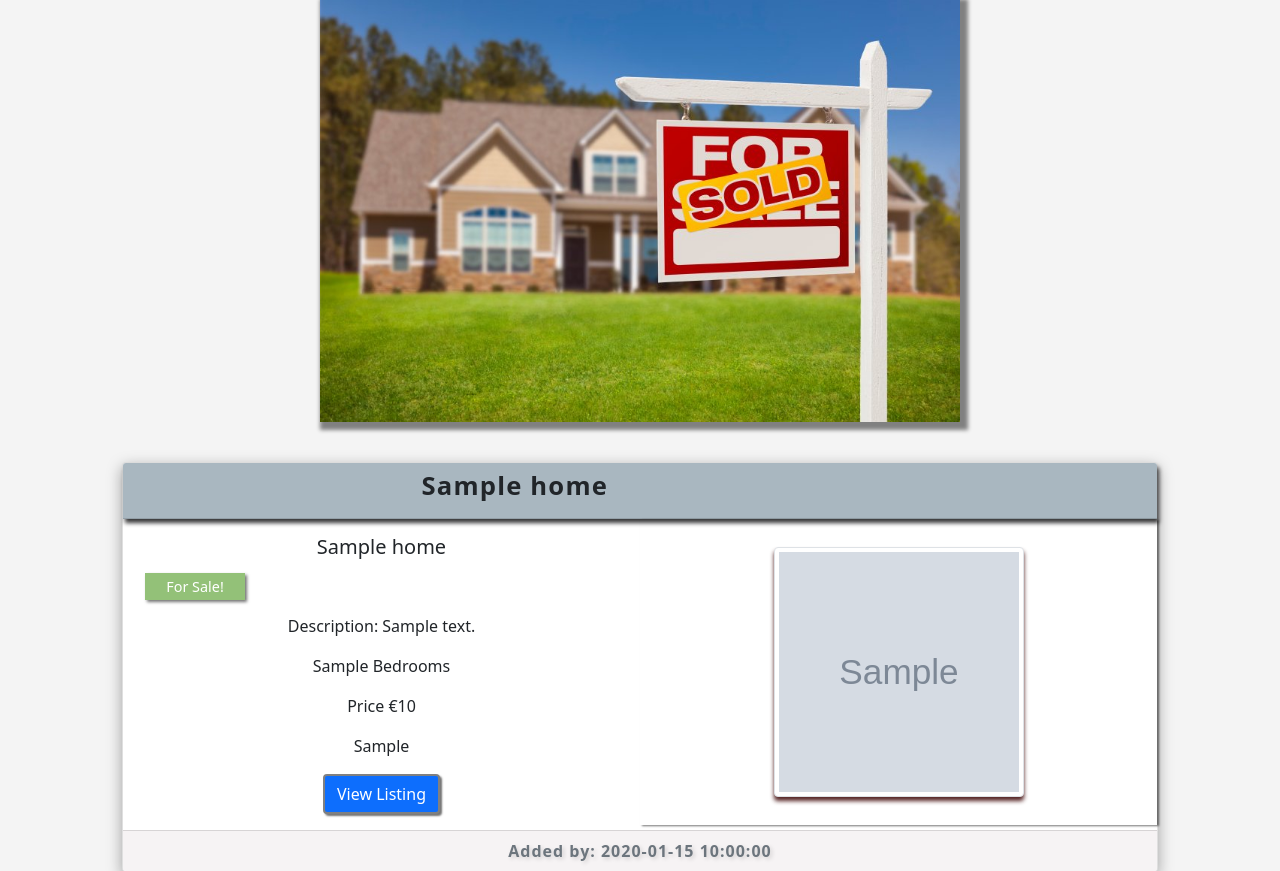
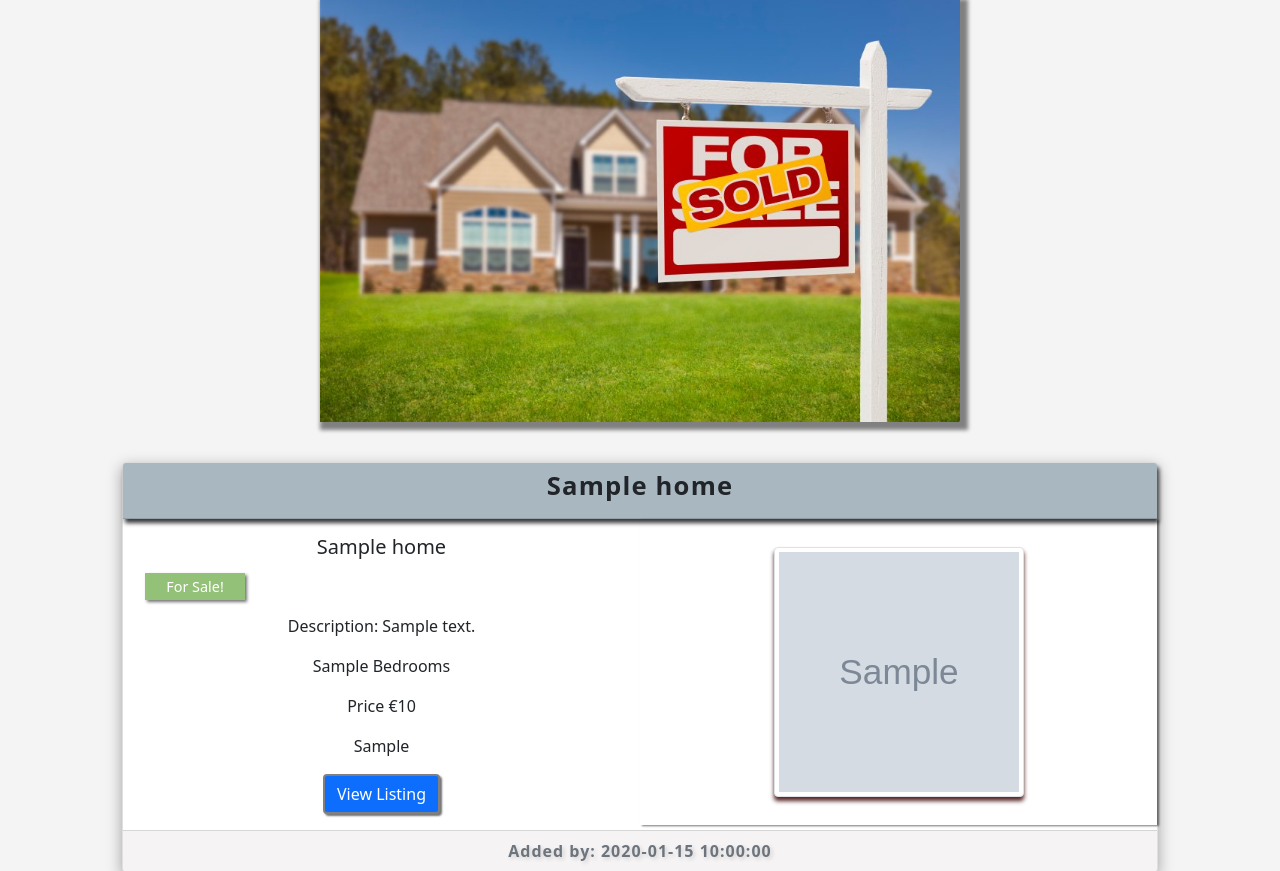
Before and after one commit to BXS-Archipelago/Property_Finder, a Flask app: page / in a window 1280 px wide. Shown: the part 99-970 px from the top of the page. Run offline with Flask 2, Linux system fonts and the light colour scheme; grey boxes marked "Sample" are stand-in pictures; a database or web service that is not in the repository returns one stand-in record (values such as "Sample title"); some libraries are stand-ins or nearby versions.

Commit message:
styling modifications

```diff
--- a/templates/homes.html
+++ b/templates/homes.html
@@ -17,7 +17,7 @@
 <div class="col-sm-6  col-md-10 offset-md-1 mt-4">
 <div class="card text-center card-shadow g-0">
   <div class="card-header row g-0 home-header">
-
+     <div class="col-sm-3"></div>
      <h6 class="list_title align-self-center col-6">{{ home.category_name }}  </h6>
      <div class="col-3"></div>
   </div>
--- a/templates/profile.html
+++ b/templates/profile.html
@@ -18,6 +18,7 @@
     <div class="col-sm-6 col-md-10 offset-md-1 mt-4">
         <div class="card text-center card-shadow g-0">
             <div class="card-header row g-0 home-header">
+                 <div class="col-sm-3"></div>
                 <div class="col-3 cat_name align-self-center">
 
                     <h6 class="list_title align-self-center col-6">{{ home.category_name }} </h6>
```
